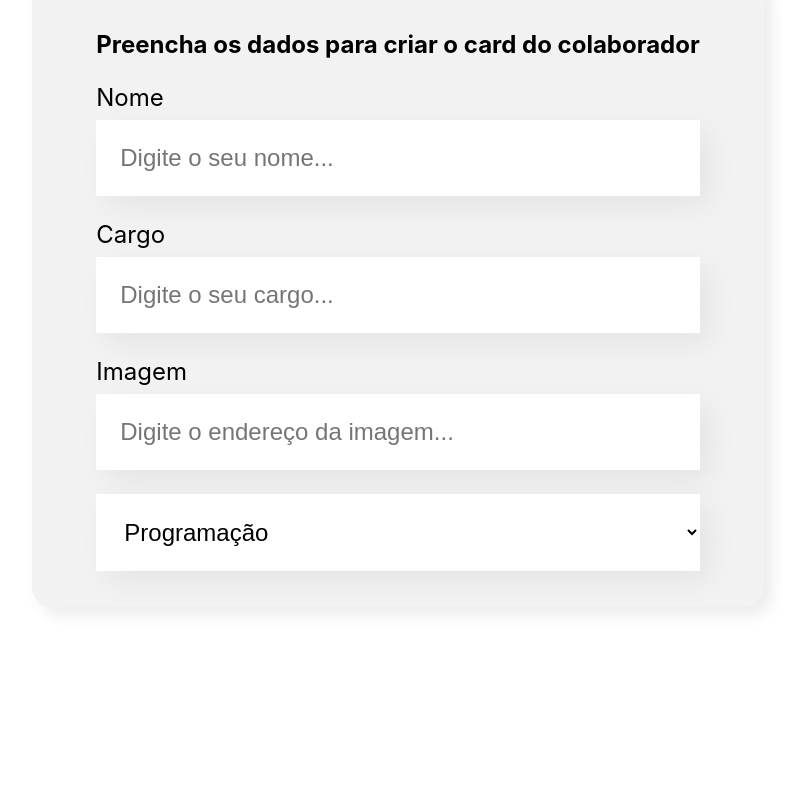
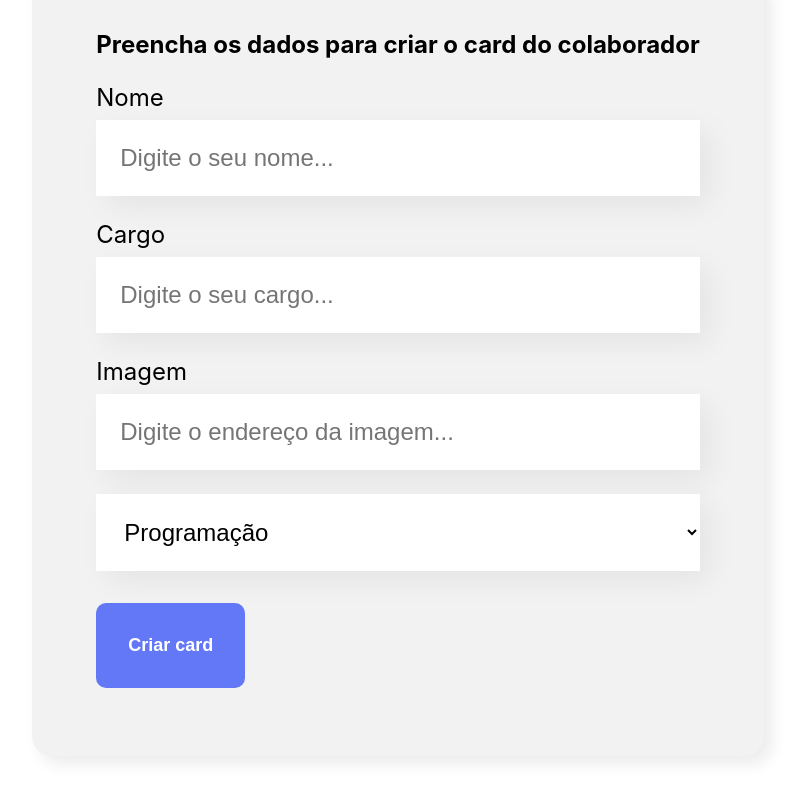
Before and after one commit to thejonathassilva/organo, a React (Create React App) app: page / in a window 1280 px wide. Shown: the part 604-1404 px from the top of the page, without its empty margins (242-1042 px from the left). Before the commit the page ends 1291 px from the top, so only its background shows below. Built offline with nearby package versions, Linux system fonts and the light colour scheme.

Commit message:
feat: Criando o comportamento do formulario

```diff
--- /dev/null
+++ b/src/componentes/Button/Button.css
@@ -0,0 +1,15 @@
+.button {
+  background-color: #6278f7;
+  border-radius: 10px;
+  font-weight: 700;
+  font-size: 18px;
+  padding: 32px;
+  border: none;
+  cursor: pointer;
+  color: #fff;
+  margin: 32px 0;
+}
+
+button:hover {
+  color: #95ffd4;
+}
--- /dev/null
+++ b/src/componentes/Button/index.js
@@ -0,0 +1,9 @@
+import './Button.css'
+
+const Button = (props) => {
+  return (
+    <button className='button'>{props.children}</button>
+  )
+}
+
+export default Button;
--- a/src/componentes/DropdownList/index.js
+++ b/src/componentes/DropdownList/index.js
@@ -7,7 +7,7 @@
   return (
     <div className='dropdown-list'>
       <label>{props.label}</label>
-      <select>
+      <select required={props.required}>
         {props.itens.map(item => <option key={item}>{item}</option>)}
       </select>
     </div>
--- a/src/componentes/Form/index.js
+++ b/src/componentes/Form/index.js
@@ -1,3 +1,4 @@
+import Button from '../Button';
 import DropdownList from '../DropdownList';
 import TextField from '../TextField';
 import './Form.css';
@@ -14,14 +15,22 @@
     'Inovação e Gestão'
   ]
 
+  const onSave = (event) => {
+    event.preventDefault();
+    console.log('Form foi submetido');
+  }
+
   return (
     <section className="form">
-      <form>
+      <form onSubmit={onSave}>
         <h2>Preencha os dados para criar o card do colaborador</h2>
-        <TextField label="Nome" placeholder="Digite o seu nome"/>
-        <TextField label="Cargo" placeholder="Digite o seu cargo"/>
+        <TextField required={true} label="Nome" placeholder="Digite o seu nome"/>
+        <TextField required={true} label="Cargo" placeholder="Digite o seu cargo"/>
         <TextField label="Imagem" placeholder="Digite o endereço da imagem"/>
-        <DropdownList labbel="Time" itens={team}/>
+        <DropdownList required={true} labbel="Time" itens={team}/>
+        <Button>
+          Criar card
+        </Button>
       </form>
     </section>
   )
--- a/src/componentes/TextField/index.js
+++ b/src/componentes/TextField/index.js
@@ -7,7 +7,7 @@
   return (
     <div className="text-field">
       <label>{props.label}</label>
-      <input placeholder={placeholderModificada} />
+      <input required={props.required} placeholder={placeholderModificada} />
     </div>
   )
 }
```
